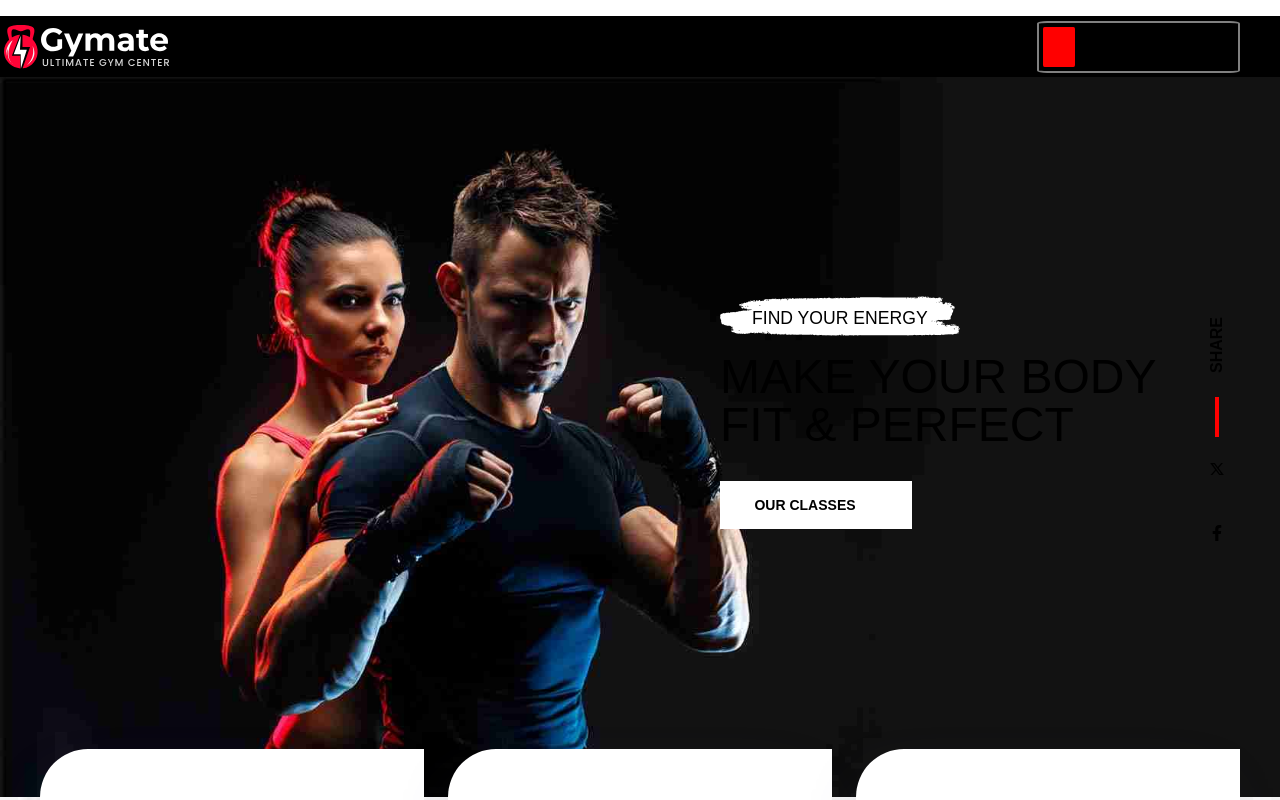
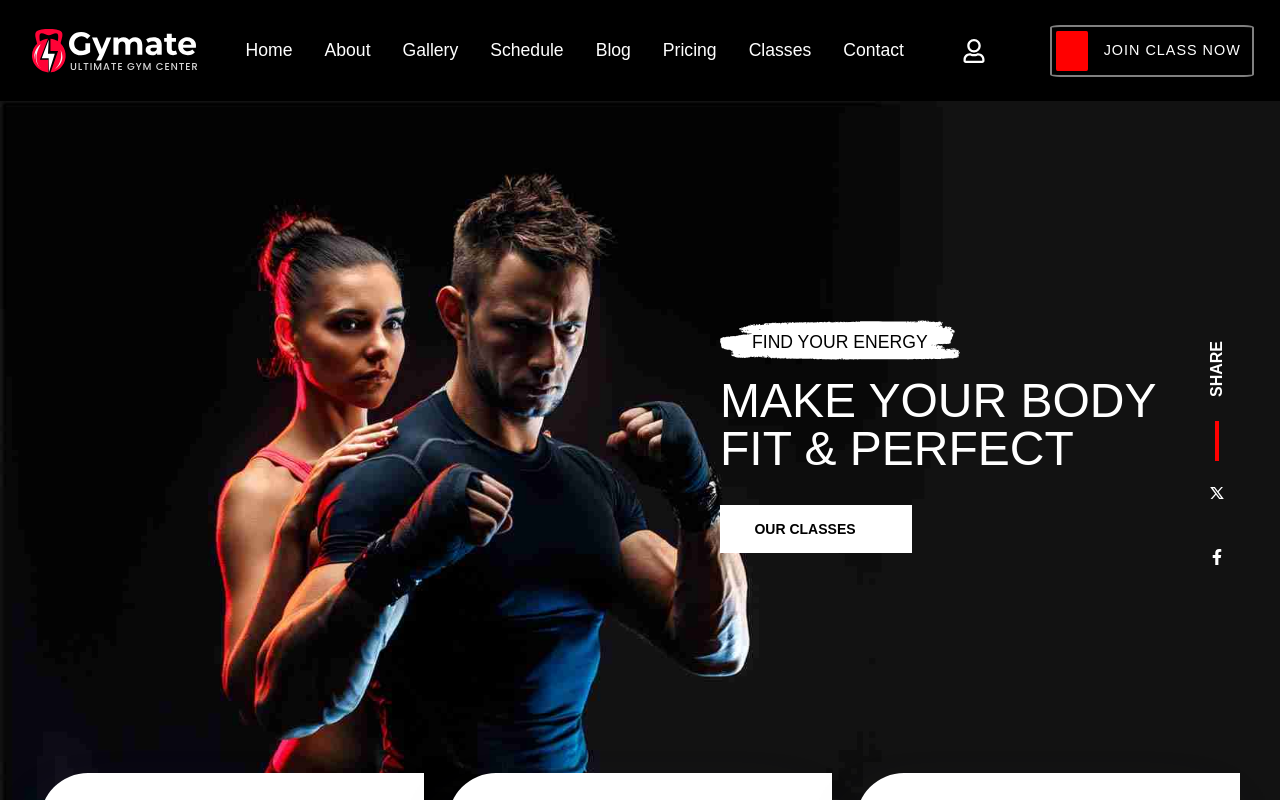
Before and after one commit to PawelWydra/Gymate-main, a React (Create React App) app: page / in a window 1280 px wide. Shown: the top 800 px of the page. Built offline with nearby package versions, Linux system fonts and the light colour scheme; some icons are missing.

Commit message:
style: add padding to navbar

```diff
--- a/src/App.js
+++ b/src/App.js
@@ -12,7 +12,7 @@ import TrainersAndTestimonials from "./components/trainers/trainers";
 
 function App() {
   return (
-    <div className=" bg-black ">
+    <div className="bg-black text-white">
       <Navbar />
       <Title />
       <Introduce />
--- a/src/components/navbar/navbar.css
+++ b/src/components/navbar/navbar.css
@@ -1,28 +1,17 @@
 .navbar-container {
+  background:transparent ;
   display: flex;
-  flex-direction: row;
   justify-content: space-between;
   align-items: center;
-  width: 98%;
-  padding: 0.25rem;
-  margin-top: 1rem;
+  padding: 1.5rem 1rem;
 }
 
 .navbar-menu {
   display: flex;
   justify-content: flex-start;
   align-items: center;
-  flex-direction: row;
 }
 
-.navbar-menu ul {
-  display: flex;
-  flex-direction: row;
-  width: 100%;
-  list-style: none;
-  margin: 0;
-  padding: 0;
-}
 
 .navbar-menu ul li {
   font-size: 1.1rem;
--- a/src/components/navbar/navbar.jsx
+++ b/src/components/navbar/navbar.jsx
@@ -7,11 +7,11 @@ import { FaPlus } from "react-icons/fa6";
 function Navbar() {
   return (
     <div className="navbar-container">
-      <div className="navbar-logo">
+      <div className="min-w-40 ml-4">
         <img src={mainLogo} alt="logo" />
       </div>
       <div className="navbar-menu">
-        <ul>
+        <ul className="flex">
           <li>Home</li>
           <li>About</li>
           <li>Gallery</li>
@@ -23,10 +23,12 @@ function Navbar() {
         </ul>
       </div>
       <div className="navbar-login">
-          <FaRegUser className="login-icon-item" />
-          <FaChartBar className="login-icon-item" />
+        <FaRegUser className="login-icon-item" />
+        <FaChartBar className="login-icon-item" />
         <div className="login-join-class">
-          <div className="login-plus"><FaPlus /></div>
+          <div className="login-plus">
+            <FaPlus />
+          </div>
           <h1>JOIN CLASS NOW</h1>
         </div>
       </div>
```
